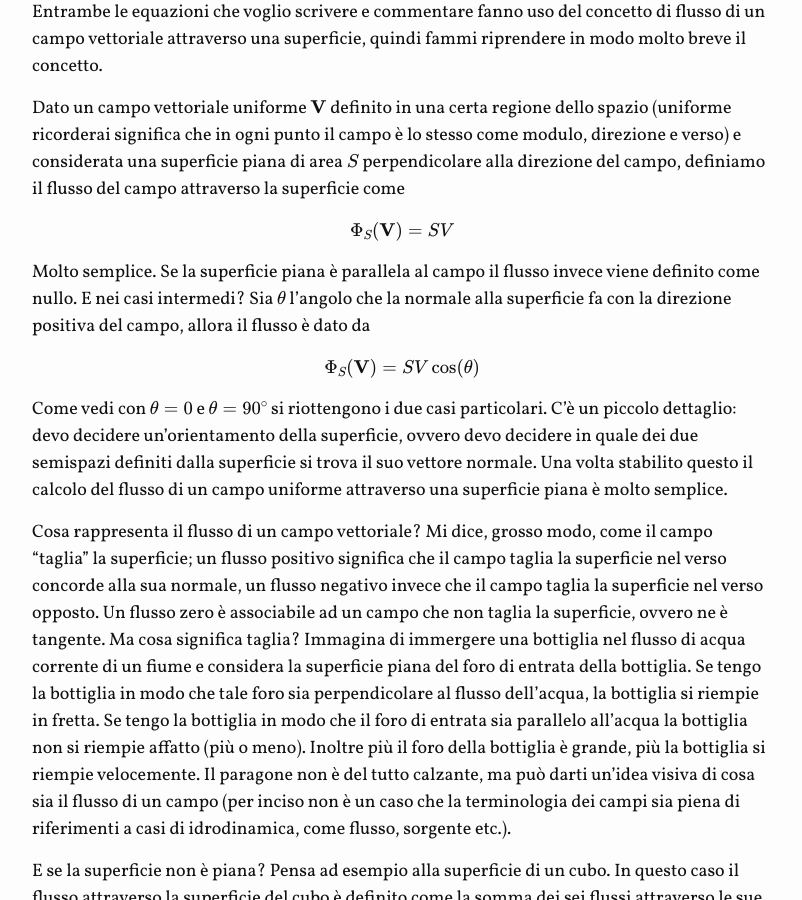
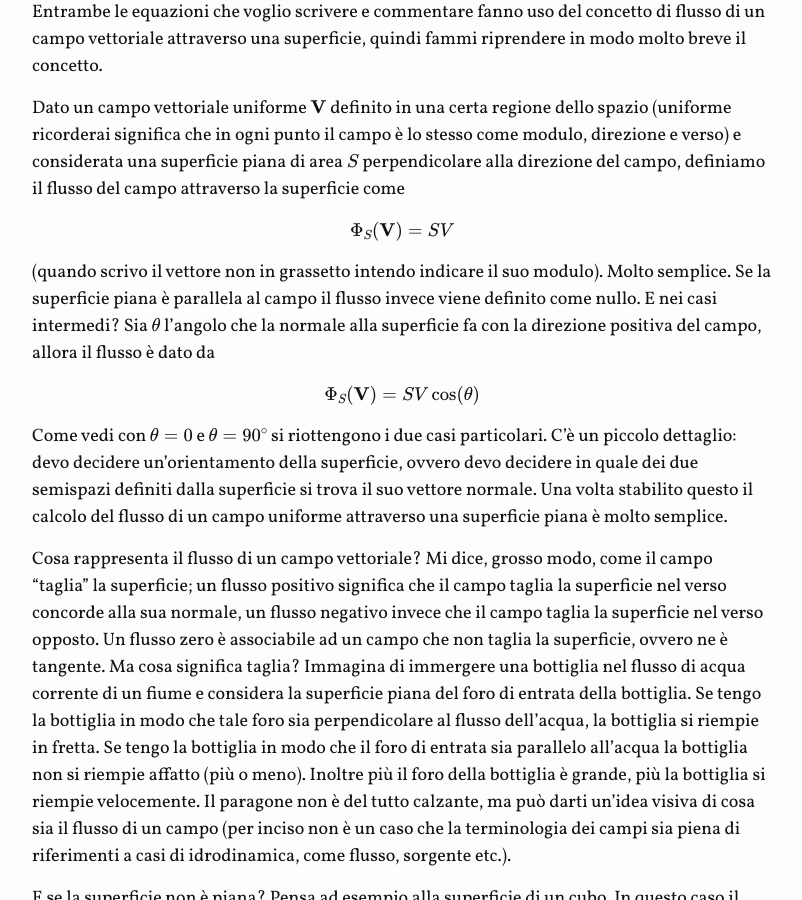
Before and after one commit to orporick/orporick.github.io, a Jekyll site: the page built from _posts/2016-04-14-Lettera-su-Maxwell.md, in a window 1280 px wide and 900 px high, scrolled down 1373 px. Shown: the whole window, without its empty margins (238-1040 px from the left). Built offline with Jekyll 4.4.1, drawn with Linux system fonts in a browser that asks for light colours; nearby versions of some CDN libraries; formulas are drawn with MathJax 3.

```diff
--- a/_posts/2016-04-14-Lettera-su-Maxwell.md
+++ b/_posts/2016-04-14-Lettera-su-Maxwell.md
@@ -77,7 +77,8 @@
 
 $$ \Phi_S({\bf V}) = S V $$
 
-Molto semplice. Se la superficie piana è parallela al campo il flusso
+(quando scrivo il vettore non in grassetto intendo indicare il suo
+modulo). Molto semplice. Se la superficie piana è parallela al campo il flusso
 invece viene definito come nullo. E nei casi intermedi? Sia $\theta$
 l'angolo che la normale alla superficie fa con la direzione positiva
 del campo, allora il flusso è dato da
```
